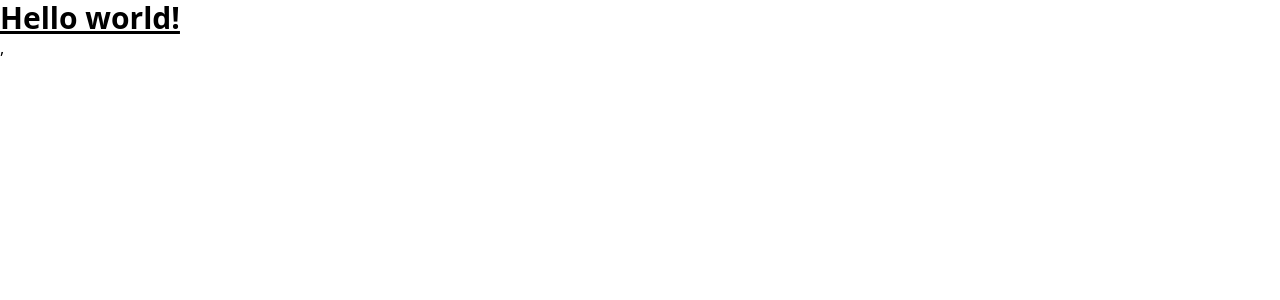
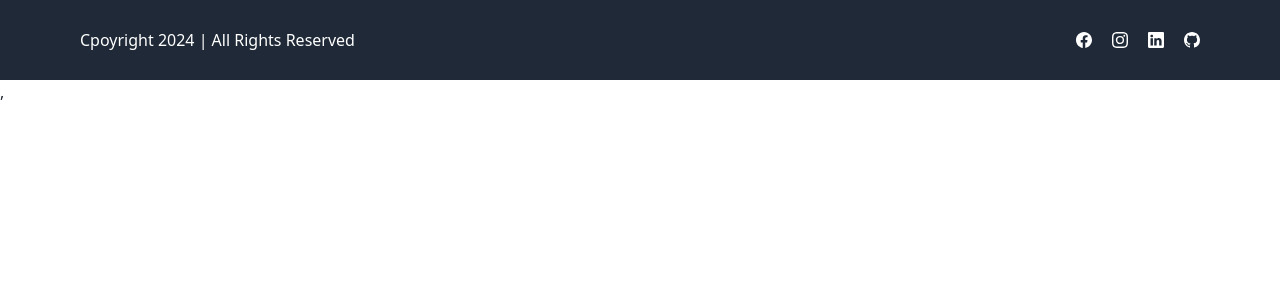
Before and after one commit to Vishu0106/LMS-Frontend, a React (Vite) app: page / in a window 1280 px wide. Shown: the top 300 px of the page. Built offline with nearby package versions, Linux system fonts and the light colour scheme.

Commit message:
Added footer component

```diff
--- a/src/App.jsx
+++ b/src/App.jsx
@@ -1,17 +1,14 @@
 import { useEffect } from 'react'
 import './App.css'
 import{ toast} from 'react-hot-toast'
+import Footer from './components/footer'
 
 function App() {
 
-  useEffect(()=>{
-    toast.error("Hello");
-  })
-
   return (
-    <h1 className="text-3xl font-bold underline">
-      Hello world!
-    </h1>
+    <>
+    <Footer/>
+    </>
   )
 }
 
--- /dev/null
+++ b/src/components/Footer.jsx
@@ -0,0 +1,33 @@
+import {BsFacebook , BsInstagram , BsGithub , BsLinkedin} from 'react-icons/bs'
+function Footer() {
+
+    const newDate = new Date();
+    const year = newDate.getFullYear();
+
+    return(
+        <>
+            <footer className="relative left-0 bottom-0 h-[10vh] py-5 flex flex-col sm:flex-row items-center justify-between sm:px-20 text-white bg-gray-800">
+                <section>
+                    Cpoyright {year} | All Rights Reserved
+                </section>
+                <section className='flex items-center justify-center gap-5 text-zxl text-white'>
+                    <a href="#" className='hover:text-yellow-500 transition-all ease-in-out duration-300'>
+                    <BsFacebook />
+                    </a>
+                    <a href="#" className='hover:text-yellow-500 transition-all ease-in-out duration-300'>
+                    <BsInstagram />
+                    </a>
+                    <a href="#" className='hover:text-yellow-500 transition-all ease-in-out duration-300'>
+                    <BsLinkedin />
+                    </a>
+                    <a href="#" className='hover:text-yellow-500 transition-all ease-in-out duration-300'>
+                    <BsGithub />
+                    </a>
+
+                </section>
+            </footer>
+        </>
+    );
+}
+
+export default Footer;
--- a/tailwind.config.js
+++ b/tailwind.config.js
@@ -7,5 +7,5 @@
   theme: {
     extend: {},
   },
-  plugins: [],
+  plugins: [require('daisyui')],
 }
```
